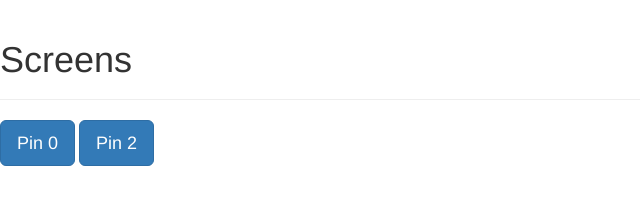
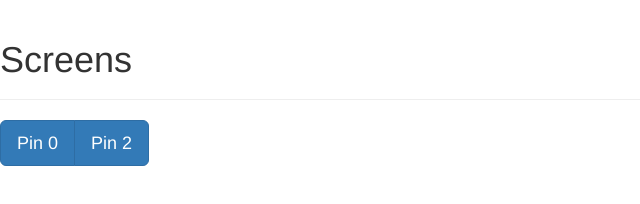
Before and after one commit to SamVermeulen42/ArduinoRemotes, a plain HTML site: page clients/html/index.html in a window 1280 px wide. Shown: the full height of the page, 0-640 px from the left. Drawn offline with nearby package versions, Linux system fonts and the light colour scheme.

Commit message:
added buttons grouping

```diff
--- a/clients/html/index.html
+++ b/clients/html/index.html
@@ -21,8 +21,10 @@
     <div class="page-header">
       <h1>Screens</h1>
     </div>
-    <button type="button" class="btn btn-lg btn-primary" onclick="call_gpio('http://192.168.0.115/gpio', 0)">Pin 0</button>
-    <button type="button" class="btn btn-lg btn-primary" onclick="call_gpio('http://192.168.0.115/gpio', 2)">Pin 2</button>
+    <div class="btn-group">
+      <button type="button" class="btn btn-lg btn-primary" onclick="call_gpio('http://192.168.0.115/gpio', 0)">Pin 0</button>
+      <button type="button" class="btn btn-lg btn-primary" onclick="call_gpio('http://192.168.0.115/gpio', 2)">Pin 2</button>
+    </div>
 
     <!-- jQuery (necessary for Bootstrap's JavaScript plugins) -->
     <script src="https://ajax.googleapis.com/ajax/libs/jquery/1.12.4/jquery.min.js"></script>
```
